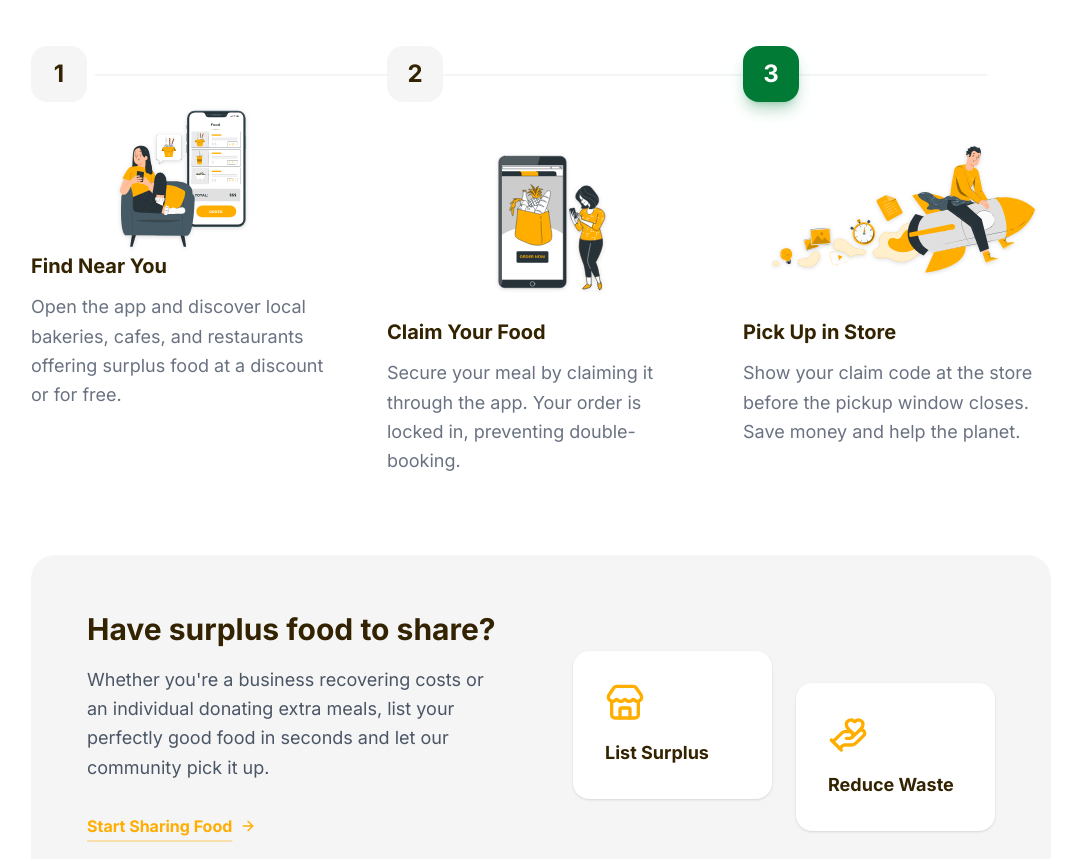
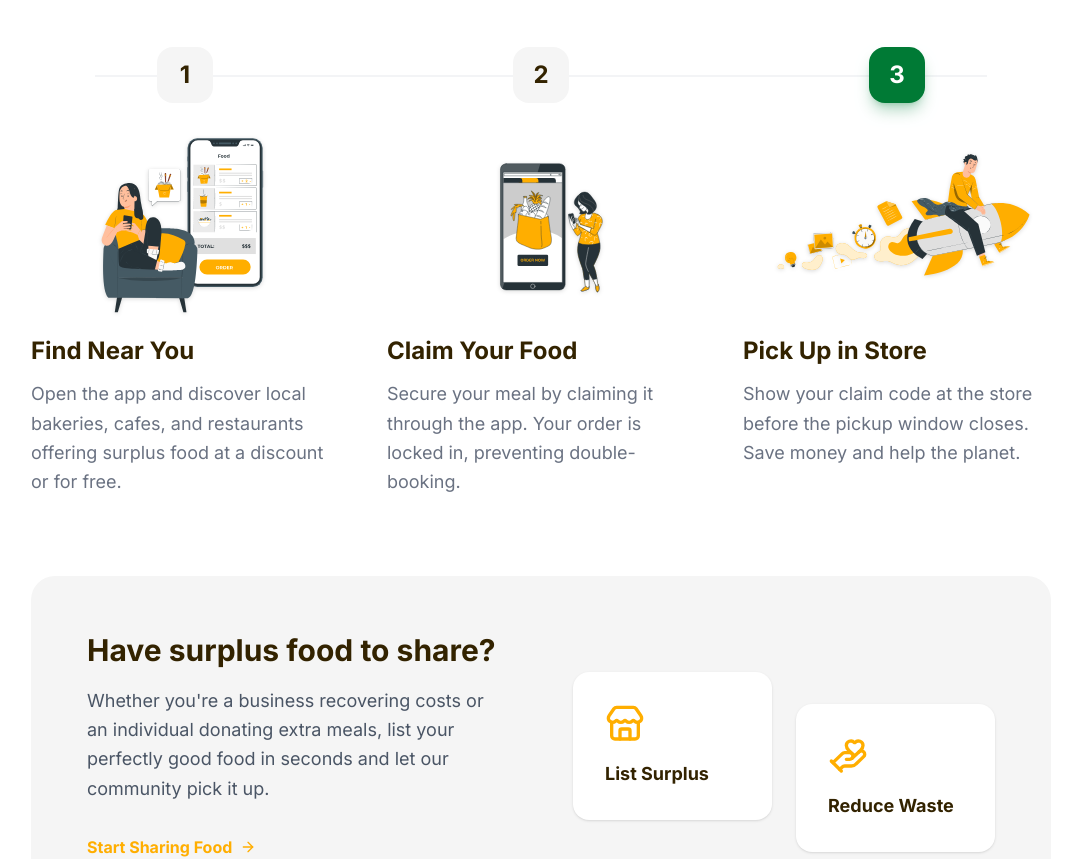
Before and after one commit to AbidinoNurkhiansyah/food-unity, a React (Vite) app: page / in a window 1280 px wide. Shown: the part 880-1739 px from the top of the page, without its empty margins (99-1165 px from the left). Built offline with nearby package versions, Linux system fonts and the light colour scheme; no server answers.

Commit message:
style(landing): enhance responsiveness and UI details for landing sections

```diff
--- a/src/features/landing/components/EcoImpact.tsx
+++ b/src/features/landing/components/EcoImpact.tsx
@@ -9,9 +9,9 @@ export function EcoImpact() {
   return (
     <section
       id="eco-impact"
-      className="py-20 lg:py-32 bg-[#F5F5F5] px-4 lg:px-[130px]"
+      className="py-10 lg:py-20 bg-[#F5F5F5] px-4 lg:px-[130px]"
     >
-      <div className="max-w-3xl mb-16">
+      <div className="max-w-3xl mb-10">
         <motion.div
           initial={{ opacity: 0, y: 20 }}
           whileInView={{ opacity: 1, y: 0 }}
--- a/src/features/landing/components/HowItWorks.tsx
+++ b/src/features/landing/components/HowItWorks.tsx
@@ -36,7 +36,7 @@ export function HowItWorks() {
         viewport={{ once: true, margin: "-100px" }}
         transition={{ duration: 0.5 }}
       >
-        <h2 className="text-sm font-bold text-primary-500 tracking-widest uppercase mb-4">
+        <h2 className="text-sm font-bold text-palette-700 tracking-widest uppercase mb-4">
           How It Works
         </h2>
         <h3 className="text-3xl lg:text-5xl font-bold text-primary-900 leading-[1.15] tracking-tight">
@@ -51,7 +51,7 @@ export function HowItWorks() {
         whileInView="visible"
         viewport={{ once: true, margin: "-100px" }}
       >
-        {/* Connector Line (Desktop only) */}
+        {/* Connector Line (Desktop) */}
         <motion.div
           className="hidden md:block absolute top-7 left-[4rem] right-[4rem] h-[2px] bg-gray-100 z-0 origin-left"
           initial={{ scaleX: 0 }}
@@ -63,19 +63,23 @@ export function HowItWorks() {
         {/* Step 1 */}
         <motion.div
           variants={itemVariants}
-          className="flex flex-col gap-2 relative z-10"
+          className="flex flex-row md:flex-col gap-5 md:gap-6 relative z-10"
         >
-          <div className="w-14 h-14 rounded-2xl bg-[#F5F5F5] text-primary-900 flex items-center justify-center font-bold text-2xl">
+          <div className="relative flex flex-col items-center shrink-0">
+            <div className="w-12 h-12 lg:w-14 lg:h-14 rounded-2xl bg-[#F5F5F5] text-primary-900 flex items-center justify-center font-bold text-xl lg:text-2xl z-10 relative">
               1
             </div>
-
-          <div>
+            {/* Timeline Line Mobile */}
+            <div className="md:hidden absolute top-12 -bottom-10 w-[2px] bg-gray-200 z-0"></div>
+          </div>
+          <div className="flex-1 flex flex-col gap-3 md:gap-4">
             <img
               src={hiw1}
               alt="Find Near You Illustration"
-              className="w-full max-h-[150px] h-auto object-contain drop-shadow-sm hover:scale-105 transition-transform duration-500 -mt-2"
+              className="w-full h-32 sm:h-40 md:h-48 object-contain object-left md:object-center drop-shadow-sm hover:scale-105 transition-transform duration-500"
             />
-            <h4 className="text-xl font-bold text-primary-900 mb-3">
+            <div>
+              <h4 className="text-xl lg:text-2xl font-bold text-primary-900 mb-2 md:mb-3">
                 Find Near You
               </h4>
               <p className="text-gray-500 leading-relaxed text-base lg:text-lg">
@@ -83,23 +87,29 @@ export function HowItWorks() {
                 offering surplus food at a discount or for free.
               </p>
             </div>
+          </div>
         </motion.div>
 
         {/* Step 2 */}
         <motion.div
           variants={itemVariants}
-          className="flex flex-col gap-6 relative z-10"
+          className="flex flex-row md:flex-col gap-5 md:gap-6 relative z-10"
         >
-          <div className="w-14 h-14 rounded-2xl bg-[#F5F5F5] text-primary-900 flex items-center justify-center font-bold text-2xl">
+          <div className="relative flex flex-col items-center shrink-0">
+            <div className="w-12 h-12 lg:w-14 lg:h-14 rounded-2xl bg-[#F5F5F5] text-primary-900 flex items-center justify-center font-bold text-xl lg:text-2xl z-10 relative">
               2
             </div>
-          <div>
+            {/* Timeline Line Mobile */}
+            <div className="md:hidden absolute top-12 -bottom-10 w-[2px] bg-gray-200 z-0"></div>
+          </div>
+          <div className="flex-1 flex flex-col gap-3 md:gap-4">
             <img
               src={hiw2}
-              alt="Find Near You Illustration"
-              className="w-full max-h-[200px] h-auto object-contain drop-shadow-sm hover:scale-105 transition-transform duration-500 -mt-2"
+              alt="Claim Your Food Illustration"
+              className="w-full h-32 sm:h-40 md:h-48 object-contain object-left md:object-center drop-shadow-sm hover:scale-105 transition-transform duration-500"
             />
-            <h4 className="text-xl font-bold text-primary-900 mb-3">
+            <div>
+              <h4 className="text-xl lg:text-2xl font-bold text-primary-900 mb-2 md:mb-3">
                 Claim Your Food
               </h4>
               <p className="text-gray-500 leading-relaxed text-base lg:text-lg">
@@ -107,29 +117,35 @@ export function HowItWorks() {
                 locked in, preventing double-booking.
               </p>
             </div>
+          </div>
         </motion.div>
 
         {/* Step 3 */}
         <motion.div
           variants={itemVariants}
-          className="flex flex-col gap-6 relative z-10"
+          className="flex flex-row md:flex-col gap-5 md:gap-6 relative z-10"
         >
-          <div className="w-14 h-14 rounded-2xl bg-palette-700 text-white flex items-center justify-center font-bold text-2xl shadow-lg shadow-palette-700/30">
+          <div className="relative flex flex-col items-center shrink-0">
+            <div className="w-12 h-12 lg:w-14 lg:h-14 rounded-2xl bg-palette-700 text-white flex items-center justify-center font-bold text-xl lg:text-2xl shadow-lg shadow-palette-700/30 z-10 relative">
               3
             </div>
-          <div>
+            {/* No line after the last step */}
+          </div>
+          <div className="flex-1 flex flex-col gap-3 md:gap-4">
             <img
               src={hiw3}
-              alt="Find Near You Illustration"
-              className="w-full max-h-[200px] h-auto object-contain drop-shadow-sm hover:scale-105 transition-transform duration-500 -mt-2"
+              alt="Pick Up in Store Illustration"
+              className="w-full h-32 sm:h-40 md:h-48 object-contain object-left md:object-center drop-shadow-sm hover:scale-105 transition-transform duration-500"
             />
-            <h4 className="text-xl font-bold text-primary-900 mb-3">
+            <div>
+              <h4 className="text-xl lg:text-2xl font-bold text-primary-900 mb-2 md:mb-3">
                 Pick Up in Store
               </h4>
               <p className="text-gray-500 leading-relaxed text-base lg:text-lg">
                 Show your claim code at the store before the pickup window closes.
                 Save money and help the planet.
               </p>
+            </div>
           </div>
         </motion.div>
       </motion.div>
@@ -158,16 +174,16 @@ export function HowItWorks() {
             <ArrowRight className="w-4 h-4 group-hover:translate-x-1 transition-transform" />
           </Link>
         </div>
-        <div className="grid grid-cols-2 gap-4 lg:gap-6">
-          <div className="bg-white p-6 lg:p-8 rounded-2xl shadow-sm flex flex-col gap-4 transition-transform hover:-translate-y-1">
+        <div className="grid grid-cols-2 gap-3 sm:gap-4 lg:gap-6">
+          <div className="bg-white p-4 sm:p-6 lg:p-8 rounded-2xl shadow-sm flex flex-col items-center sm:items-start text-center sm:text-left gap-3 lg:gap-4 transition-transform hover:-translate-y-1">
             <Store className="w-8 h-8 lg:w-10 lg:h-10 text-primary-500" />
-            <span className="font-bold text-primary-900 text-lg">
+            <span className="font-bold text-primary-900 text-base lg:text-lg">
               List Surplus
             </span>
           </div>
-          <div className="bg-white p-6 lg:p-8 rounded-2xl shadow-sm flex flex-col gap-4 translate-y-4 lg:translate-y-8 transition-transform hover:translate-y-3 lg:hover:translate-y-7">
+          <div className="bg-white p-4 sm:p-6 lg:p-8 rounded-2xl shadow-sm flex flex-col items-center sm:items-start text-center sm:text-left gap-3 lg:gap-4 sm:translate-y-4 lg:translate-y-8 transition-transform hover:-translate-y-1 sm:hover:translate-y-3 lg:hover:translate-y-7">
             <HandHeart className="w-8 h-8 lg:w-10 lg:h-10 text-primary-500" />
-            <span className="font-bold text-primary-900 text-lg">
+            <span className="font-bold text-primary-900 text-base lg:text-lg">
               Reduce Waste
             </span>
           </div>
--- a/src/features/landing/components/MainNavbar.tsx
+++ b/src/features/landing/components/MainNavbar.tsx
@@ -47,7 +47,7 @@ export function MainNavbar() {
   };
 
   return (
-    <nav className="flex justify-between items-center py-3 px-4 lg:px-[130px] bg-white sticky top-0 z-50">
+    <nav className="flex justify-between items-center py-3 px-4 lg:px-[130px] bg-white sticky top-0 z-50 border-t border-gray-200">
       <div className="flex items-center gap-2">
         <Link to="/" onClick={handleHomeClick}>
           <img src={logo} alt="FoodUnity Logo" className="h-6 w-auto" />
```
Lines whose indentation alone changed are shown as unchanged.
